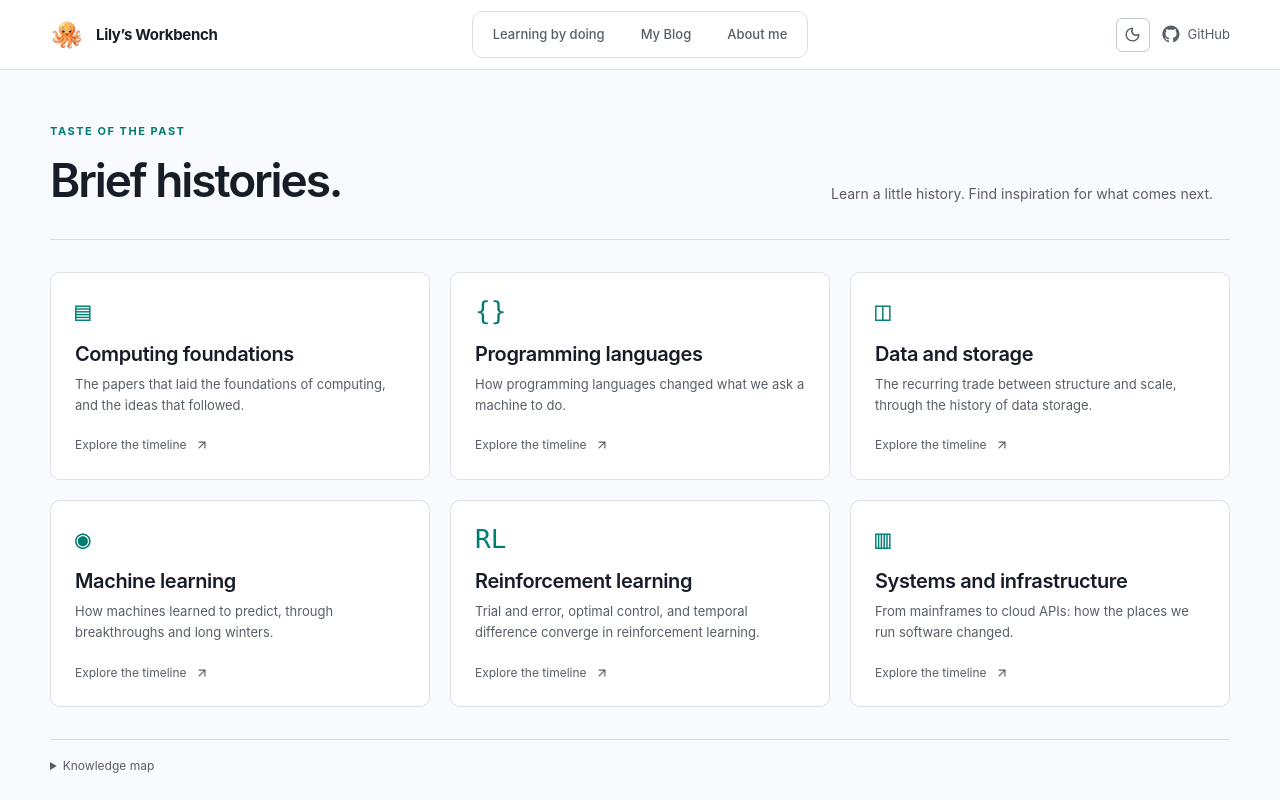
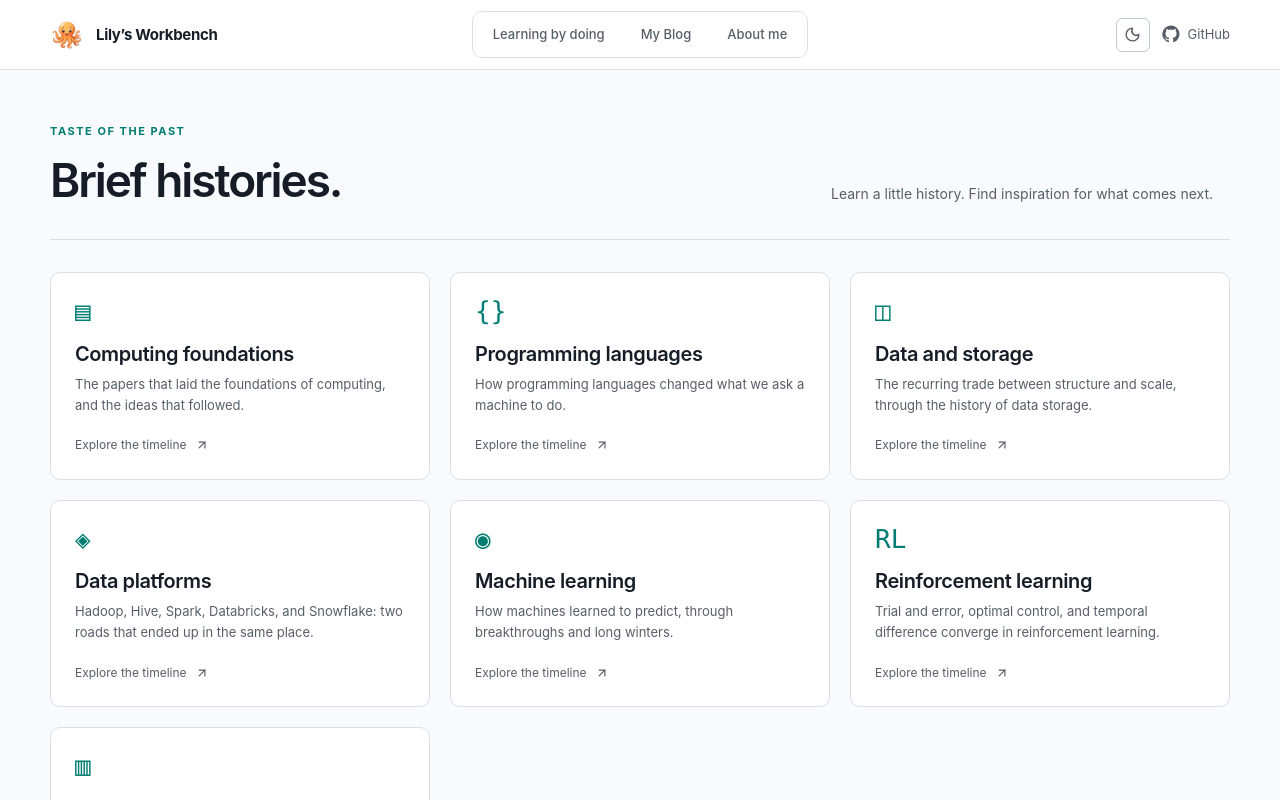
Before and after one commit to Lily-Feng/Lily-Feng.github.io, a React (Vite) app: page /knowledge in a window 1280 px wide. Shown: the top 800 px of the page. Built offline with nearby package versions, Linux system fonts and the light colour scheme.

Commit message:
history update with data platform snowflake and databricks

```diff
--- a/src/data/histories.ts
+++ b/src/data/histories.ts
@@ -21,6 +21,12 @@ export const briefHistories = [
     summary: "The recurring trade between structure and scale, through the history of data storage.",
   },
   {
+    id: "data-platforms",
+    symbol: "◈",
+    label: "Data platforms",
+    summary: "Hadoop, Hive, Spark, Databricks, and Snowflake: two roads that ended up in the same place.",
+  },
+  {
     id: "machine-learning",
     symbol: "◉",
     label: "Machine learning",
```
Also changed, not shown: 1 other file (tests, documents, lock files or other folders).
